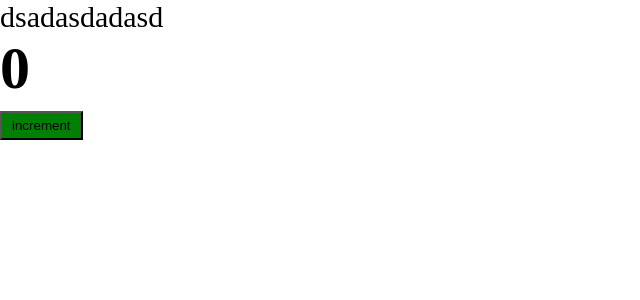
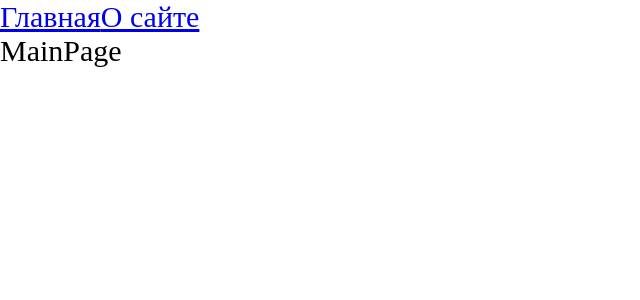
Before and after one commit to ArtyomI69/frontend-production, a React app: page / in a window 1280 px wide. Shown: the top 300 px of the page, without its empty margins (0-640 px from the left). Built offline with nearby package versions, Linux system fonts and the light colour scheme.

Commit message:
add lazy loading

```diff
--- a/package.json
+++ b/package.json
@@ -15,6 +15,7 @@
     "@types/node": "^17.0.21",
     "@types/react": "^17.0.39",
     "@types/react-dom": "^17.0.11",
+    "@types/react-router-dom": "^5.3.3",
     "@types/webpack": "^5.28.0",
     "@types/webpack-dev-server": "^4.7.2",
     "css-loader": "^6.6.0",
@@ -33,6 +34,7 @@
   },
   "dependencies": {
     "react": "^17.0.2",
-    "react-dom": "^17.0.2"
+    "react-dom": "^17.0.2",
+    "react-router-dom": "^6.2.1"
   }
 }
--- a/src/App.tsx
+++ b/src/App.tsx
@@ -1,11 +1,21 @@
-import Counter from './components/Counter';
+import { Route, Routes } from 'react-router';
 import './index.scss';
+import { Link } from 'react-router-dom';
+import { AbutPageAsync } from './components/pages/AbuotPage/AbuotPage.async';
+import { MainPageAsync } from './components/pages/MainPage/MainPageAsync.async';
+import { Suspense } from 'react';
 
 const App = () => {
   return (
     <div className="app">
-      dsadasdadasd
-      <Counter />
+      <Link to={'/'}>Главная</Link>
+      <Link to={'/about'}>О сайте</Link>
+      <Suspense fallback={<div>Loading...</div>}>
+        <Routes>
+          <Route path={'/about'} element={<AbutPageAsync />} />
+          <Route path={'/'} element={<MainPageAsync />} />
+        </Routes>
+      </Suspense>
     </div>
   );
 };
--- /dev/null
+++ b/src/components/pages/AbuotPage/AboutPage.tsx
@@ -0,0 +1,5 @@
+const AboutPage = () => {
+  return <div>AboutPage</div>;
+};
+
+export default AboutPage;
--- /dev/null
+++ b/src/components/pages/AbuotPage/AbuotPage.async.tsx
@@ -0,0 +1,11 @@
+import { lazy } from 'react';
+
+export const AbutPageAsync = lazy(
+  () =>
+    new Promise((resolve) => {
+      setTimeout(() => {
+        // @ts-ignorev
+        resolve(import('./AboutPage'));
+      }, 500);
+    })
+);
--- /dev/null
+++ b/src/components/pages/MainPage/MainPage.tsx
@@ -0,0 +1,5 @@
+const MainPage = () => {
+  return <div>MainPage</div>;
+};
+
+export default MainPage;
--- /dev/null
+++ b/src/components/pages/MainPage/MainPageAsync.async.tsx
@@ -0,0 +1,11 @@
+import { lazy } from 'react';
+
+export const MainPageAsync = lazy(
+  () =>
+    new Promise((resolve) => {
+      setTimeout(() => {
+        // @ts-ignorev
+        resolve(import('./MainPage'));
+      }, 500);
+    })
+);
--- a/src/index.tsx
+++ b/src/index.tsx
@@ -1,4 +1,10 @@
 import { render } from 'react-dom';
 import App from './App';
+import { BrowserRouter } from 'react-router-dom';
 
-render(<App />, document.getElementById('root'));
+render(
+  <BrowserRouter>
+    <App />
+  </BrowserRouter>,
+  document.getElementById('root')
+);
```
Also changed, not shown: 2 other files (tests, documents, lock files or other folders).
